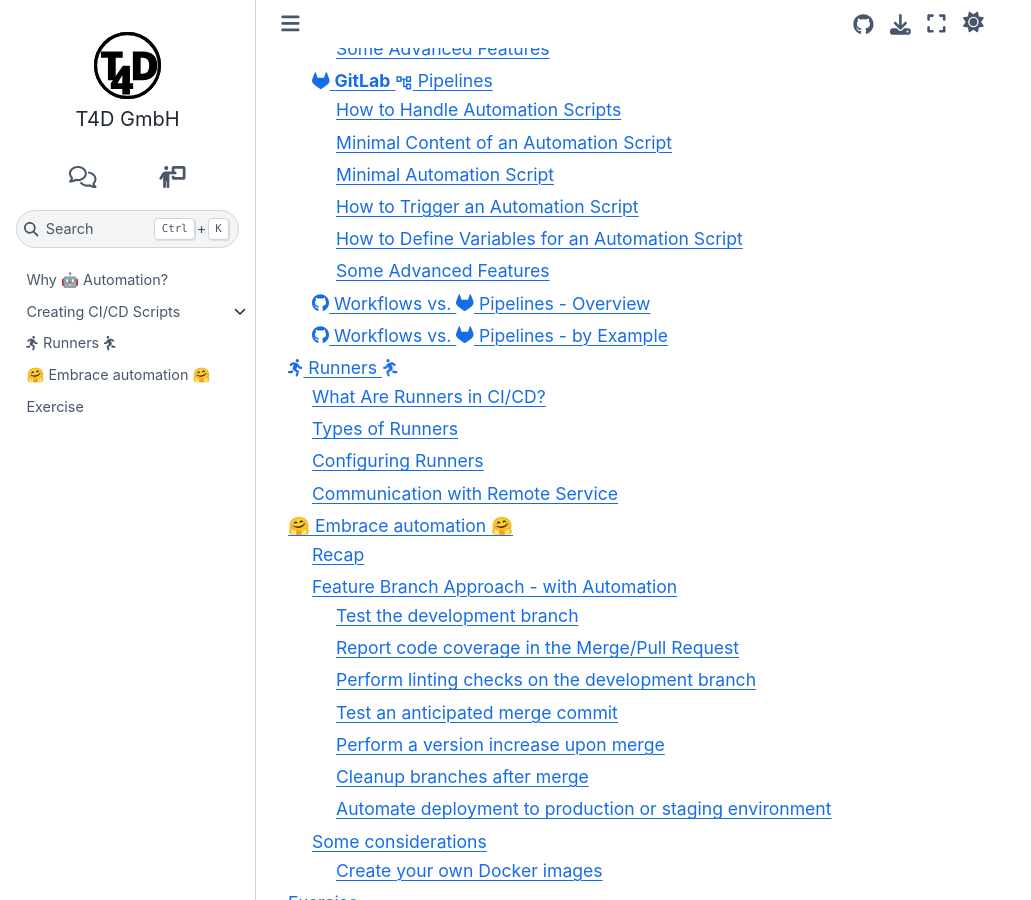
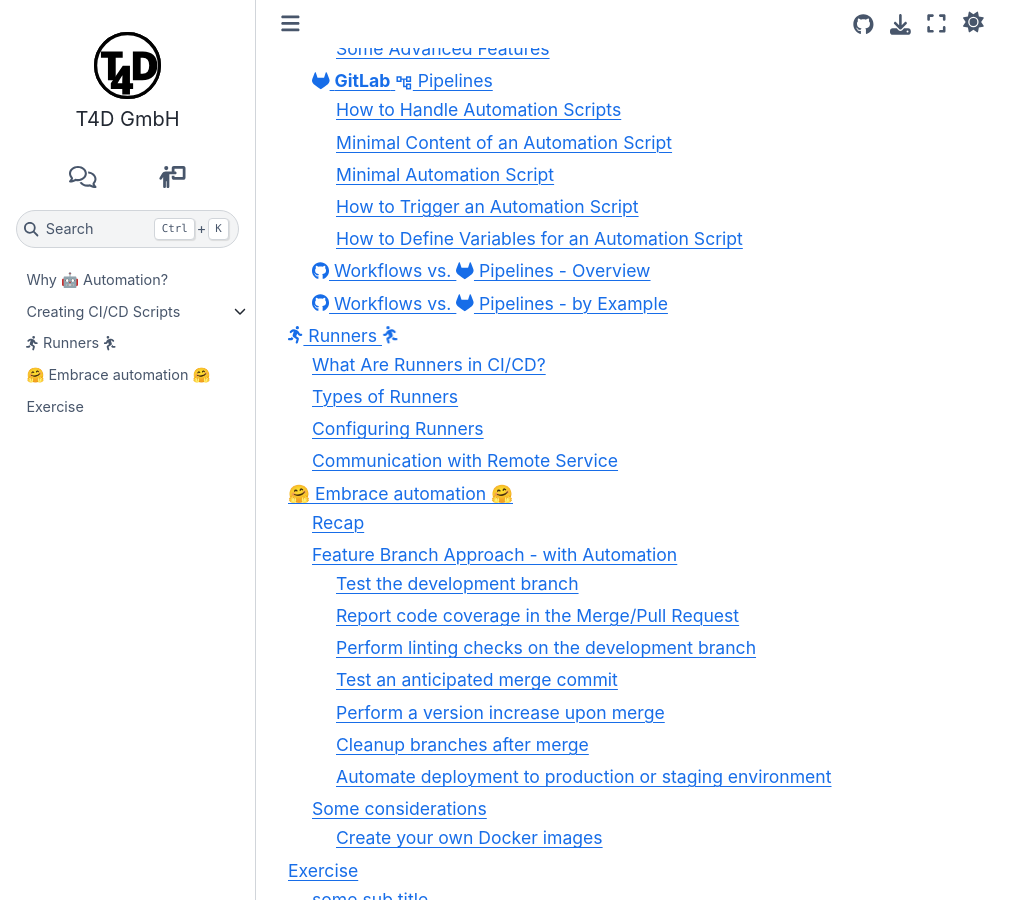
Before and after one commit to t4d-gmbh/ci-cd-workflows, a Sphinx documentation site: the page built from source/index.md, in a window 1280 px wide and 900 px high, scrolled down 848 px. Shown: the whole window, without its empty margins (0-1031 px from the left). Built offline with Sphinx 7.4.7 and the Sphinx Book theme 1.1.4, drawn with Linux system fonts in a browser that asks for light colours; the version number could not be read and is left out.

Commit message:
Update index.md
Removed Advanced Features from manuscript (temp fix)

````diff
--- a/source/content/creating_workflows/gitlab_pipelines/index.md
+++ b/source/content/creating_workflows/gitlab_pipelines/index.md
@@ -28,7 +28,4 @@
 ```
 ```{include} ./variables.md
 ```
----
-```{include} ./advanced.md
-```
 {% endif %}
````
